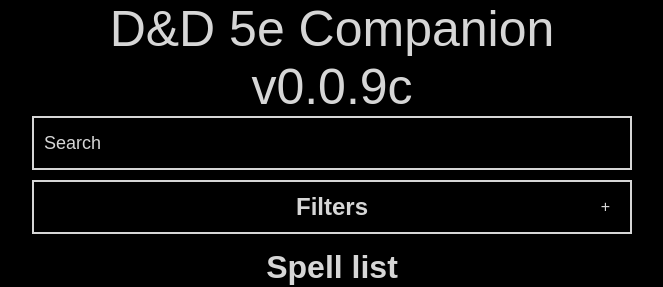
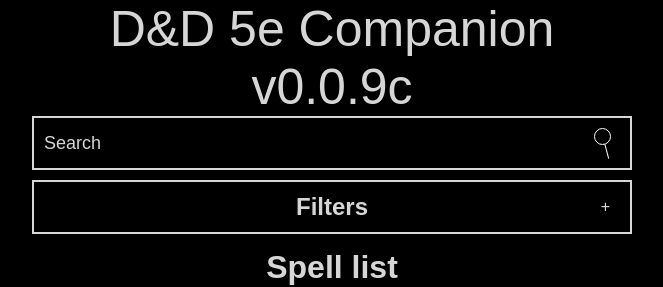
Before and after one commit to prophet-kn/dnd_spells_book, a React (Create React App) app: page / in a window 1280 px wide. Shown: the top 287 px of the page, without its empty margins (308-971 px from the left). Built offline with nearby package versions, Linux system fonts and the light colour scheme.

Commit message:
add search icon

```diff
--- a/src/App.css
+++ b/src/App.css
@@ -20,6 +20,7 @@
 .dndapp-selectors {
   display: flex;
   flex-flow: column;
+  position: relative;
 }
 
 .dndapp-selectors .selector {
@@ -153,3 +154,30 @@
   font-size: 18px;
   color: #d6d6d6;
 }
+
+.dndapp-selectors::after {
+  content: '';
+  display: flex;
+  position: absolute;
+  right: 10px;
+  top: 26px;
+  transform: rotate(165deg);
+  color: white;
+  width: 15px;
+  height: 15px;
+  border-right: 1px white solid;
+  z-index: -1;
+}
+
+.dndapp-selectors::before {
+  content: '';
+  display: flex;
+  position: absolute;
+  width: 15px;
+  height: 15px;
+  border: 1px solid white;
+  border-radius: 100%;
+  right: 21px;
+  top: 12px;
+  z-index: -1;
+}
--- a/src/index.js
+++ b/src/index.js
@@ -13,7 +13,7 @@
 
 
 console.log("%c                      |         |       |           ", "background-color: black; color: red;")
-console.log("%c  ,---.,---.,---.,---.|---.,---.|---    |__/ ,---.  ", "background-color: black; color: red;")
+console.log("%c  ,---.,---.,---.,---.|---.,---.|---    |__/ ,---.  ", "background-color: black; color: red;") // eslint-disable-next-line
 console.log("%c  |   ||    |   ||   ||   ||---'|    ---|  \  |   |  ", "background-color: black; color: red;")
 console.log("%c  |---'`    `---'|---'`   '`---'`---'   `   ``   '  ", "background-color: black; color: red;")
 console.log("%c  |              |                                  ", "background-color: black; color: red;")
```
